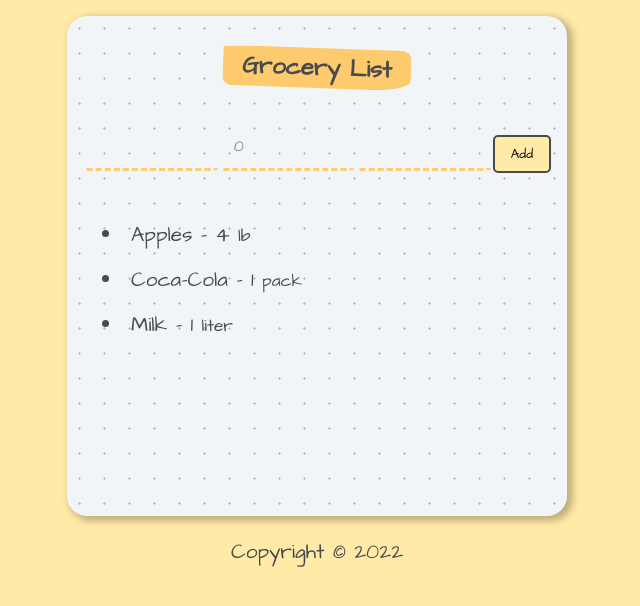
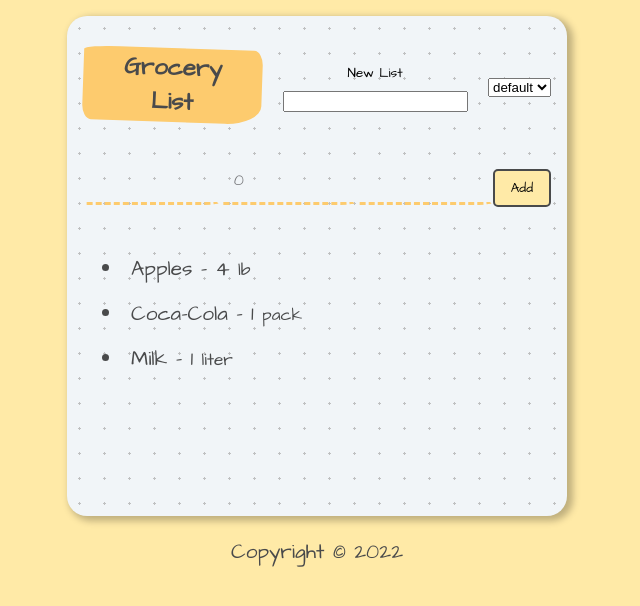
Before and after one commit to liudmylai/react-groceries, a React (Create React App) app: page / in a window 1280 px wide. Shown: the top 606 px of the page, without its empty margins (323-963 px from the left). Built offline with nearby package versions, Linux system fonts and the light colour scheme.

Commit message:
improved multiply lists

```diff
--- a/src/components/Header.js
+++ b/src/components/Header.js
@@ -1,13 +1,24 @@
 /**
  *  Class Component
  */
- import { Component } from "react";
+import { Component } from "react";
+import ListSelector from "./ListSelector";
+import ListForm from "./ListForm";
 
 class Header extends Component {
     render() {
         return (
             <div className="heading">
                 <h1>Grocery List</h1>
+                <ListForm
+                    lists={this.props.lists}
+                    addList={this.props.addList}
+                />
+                <ListSelector
+                    currentList={this.props.currentList}
+                    lists={this.props.lists}
+                    selectList={this.props.selectList}
+                />
             </div>
         );
     }
--- a/src/components/Layout.js
+++ b/src/components/Layout.js
@@ -12,26 +12,75 @@ class Layout extends Component {
     constructor(props) {
         super(props);
         this.state = {
-            groceries: [...props.groceries]
+            currentList: 'default',
+            lists: [
+                {
+                    name: 'default',
+                    groceries: [...props.groceries]
+                }
+            ]
         };
     }
-    // add new items to the grocery list
-    addItem = (newItem) => {
+    // add a new grocery list
+    addList = (newList) => {
         this.setState(prevState => ({
-            groceries: [...prevState.groceries, newItem]
-        }));
-    }
-    // conditionally render the grocery items based on whether or not they were purchased
-    isPurchased = (id) => {
-        this.setState(prevState => ({
-                groceries: prevState.groceries.map((grocery, index) => (index === id ? { ...grocery, isPurchased: !grocery.isPurchased } : grocery))
+            ...prevState,
+            lists: [
+                ...prevState.lists,
+                {
+                    name: newList,
+                    groceries: []
+                }
+            ],
+            currentList: newList
         }));
     }
 
-    // remove item from the grocery list
+    // set selected grocery list as default
+    selectList = (list) => {
+        this.setState(prevState => ({
+            ...prevState,
+            currentList: list
+        }));
+    }
+
+    // add new items to the selected grocery list
+    addItem = (newItem) => {
+        this.setState(prevState => ({
+            ...prevState,
+            lists: prevState.lists.map(
+                list => (list.name === prevState.currentList ? { ...list, groceries: [...list.groceries, newItem] } : list)
+            )
+        }));
+    }
+
+    // conditionally render grocery items based on whether or not they were purchased
+    isPurchased = (id) => {
+        this.setState(prevState => ({
+            ...prevState,
+            lists: prevState.lists.map(
+                list => (list.name === prevState.currentList ?
+                    {
+                        ...list,
+                        groceries: list.groceries.map((grocery, index) => (index === id ? { ...grocery, isPurchased: !grocery.isPurchased } : grocery))
+
+                    }
+                    : list))
+        }));
+    }
+
+    // remove item from the selected grocery list
     deleteItem = (id) => {
         this.setState(prevState => ({
-            groceries: prevState.groceries.filter((grocery, index) => (index !== id))
+            ...prevState,
+            lists: prevState.lists.map(
+                list => (list.name === prevState.currentList ?
+                    {
+                        ...list,
+                        groceries: list.groceries.filter((grocery, index) => (index !== id))
+
+                    }
+                    : list))
         }));
     }
 
@@ -39,9 +88,20 @@ class Layout extends Component {
         return (
             <>
                 <div className="container">
-                    <Header />
-                    <Form addItem={this.addItem} />
-                    <Main groceries={this.state.groceries} isPurchased={this.isPurchased} deleteItem={this.deleteItem} />
+                    <Header
+                        currentList={this.state.currentList}
+                        lists={this.state.lists}
+                        addList={this.addList}
+                        selectList={this.selectList}
+                    />
+                    <Form
+                        addItem={this.addItem}
+                    />
+                    <Main
+                        groceries={this.state.lists.filter(list => list.name === this.state.currentList)[0].groceries}
+                        isPurchased={this.isPurchased}
+                        deleteItem={this.deleteItem}
+                    />
                 </div>
                 <Footer />
             </>
--- /dev/null
+++ b/src/components/ListForm.js
@@ -0,0 +1,56 @@
+import { Component } from "react";
+
+class ListForm extends Component {
+    constructor() {
+        super()
+        this.state = {
+            name: '',
+            isExists: false
+        }
+    }
+
+    // update the value and set it as the current value of 'grocery'
+    handleChange = (event) => {
+        let { id, value } = event.target;
+
+        const checkIfExists = this.props.lists
+            .filter(list => list.name === value).length > 0;
+
+        this.setState(prevState => ({
+            ...prevState,
+            isExists: checkIfExists,
+            [id]: value
+        }));
+
+    }
+
+    // add a new grocery list when user clicks on 'New List' button
+    handleClick = (event) => {
+        if (this.state.name !== '' && !this.state.isExists) {
+            this.props.addList(this.state.name);
+            this.setState({
+                name: '',
+                isExists: false
+            });
+        }
+    }
+
+    render() {
+        return (
+            <div>
+                <button onClick={this.handleClick}>
+                    New List
+                </button>
+                <input
+                    id="name"
+                    onChange={this.handleChange}
+                    value={this.state.name}
+                    type="text"
+                />
+                <p style={{display:(this.state.isExists?'block':'none')}}>This name is already used</p>
+            </div>
+        );
+    }
+}
+
+export default ListForm;
--- /dev/null
+++ b/src/components/ListOption.js
@@ -0,0 +1,11 @@
+import { Component } from "react";
+
+class ListOption extends Component {
+    render() {
+        return (
+            <option value={this.props.name}>{this.props.name}</option>
+        );
+    }
+}
+
+export default ListOption;
--- /dev/null
+++ b/src/components/ListSelector.js
@@ -0,0 +1,20 @@
+import { Component } from "react";
+import ListOption from "./ListOption";
+
+class ListSelector extends Component {
+    handleChange = (event) => {
+        this.props.selectList(event.target.value);
+    }
+
+    render() {
+        return (
+            <div>
+                <select onChange={this.handleChange} value={this.props.currentList}>
+                    {this.props.lists.map((list, index) => <ListOption name={list.name} key={index} />)}
+                </select>
+            </div>
+        );
+    }
+
+}
+export default ListSelector;
```
